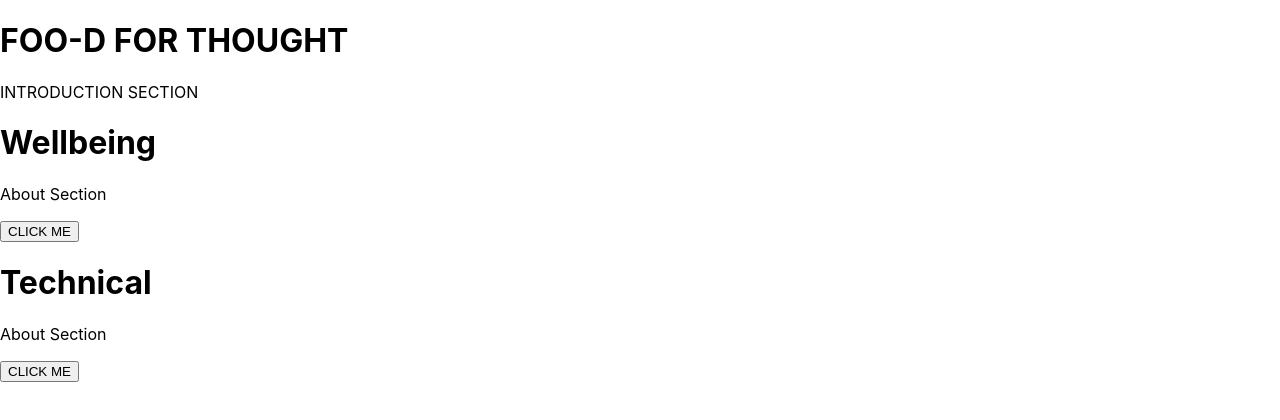
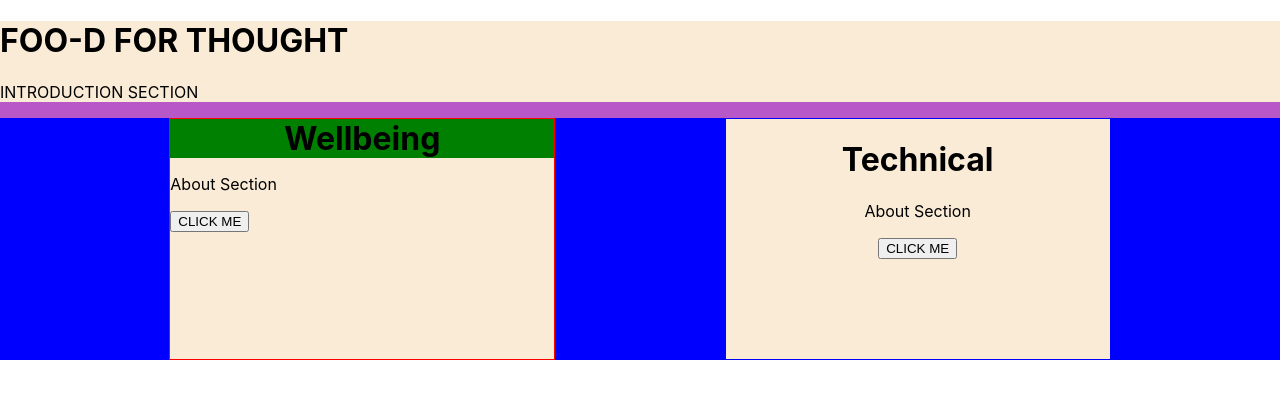
Before and after one commit to SchoolOfCode/w9_frontend-project-neemo-ryan-harry-mino, a React (Create React App) app: page / in a window 1280 px wide. Shown: the top 420 px of the page. Built offline with nearby package versions, Linux system fonts and the light colour scheme.

Commit message:
added styling for homepage

```diff
--- a/src/Components/Home/Home.css
+++ b/src/Components/Home/Home.css
@@ -1,18 +1,34 @@
-.mainTitle {
-  text-align: center;
-  margin-bottom: 200px;
+.Home {
+  background-color: #B857C7;
 }
 
-.wellbeignSection {
-  float: left;
-  border: 1px solid red;
-  text-align: center;
-  margin-left: 100px;
+.title-section {
+  background-color: antiquewhite;
 }
 
-.technicalSection {
-  float: right;
+.cards {
+  display: flex;
+  justify-content: space-evenly;
+  background-color: blue;
+}
+
+.wellbeing-section {
+  border: 1px solid red;
+  background-color: antiquewhite;
+  height: 30vh;
+  width: 30vw;
+}
+
+.wellbeing-section > h1 {
+  text-align: center;
+  background-color: green;
+  margin: 0;
+}
+
+.technical-section {
+  text-align: center;
   border: 1px solid blue;
-  text-align: center;
-  margin-right: 100px;
+  background-color: antiquewhite;
+  height: 30vh;
+  width: 30vw;
 }
```
